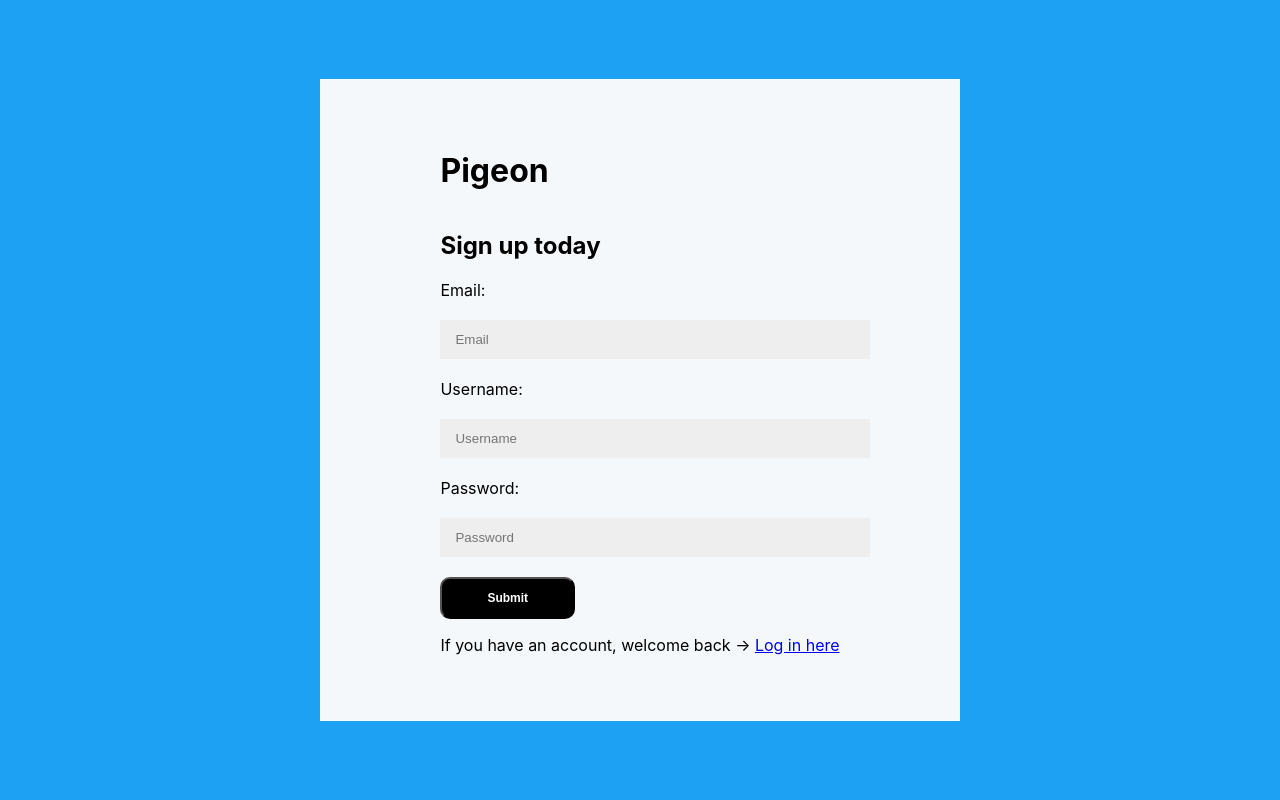
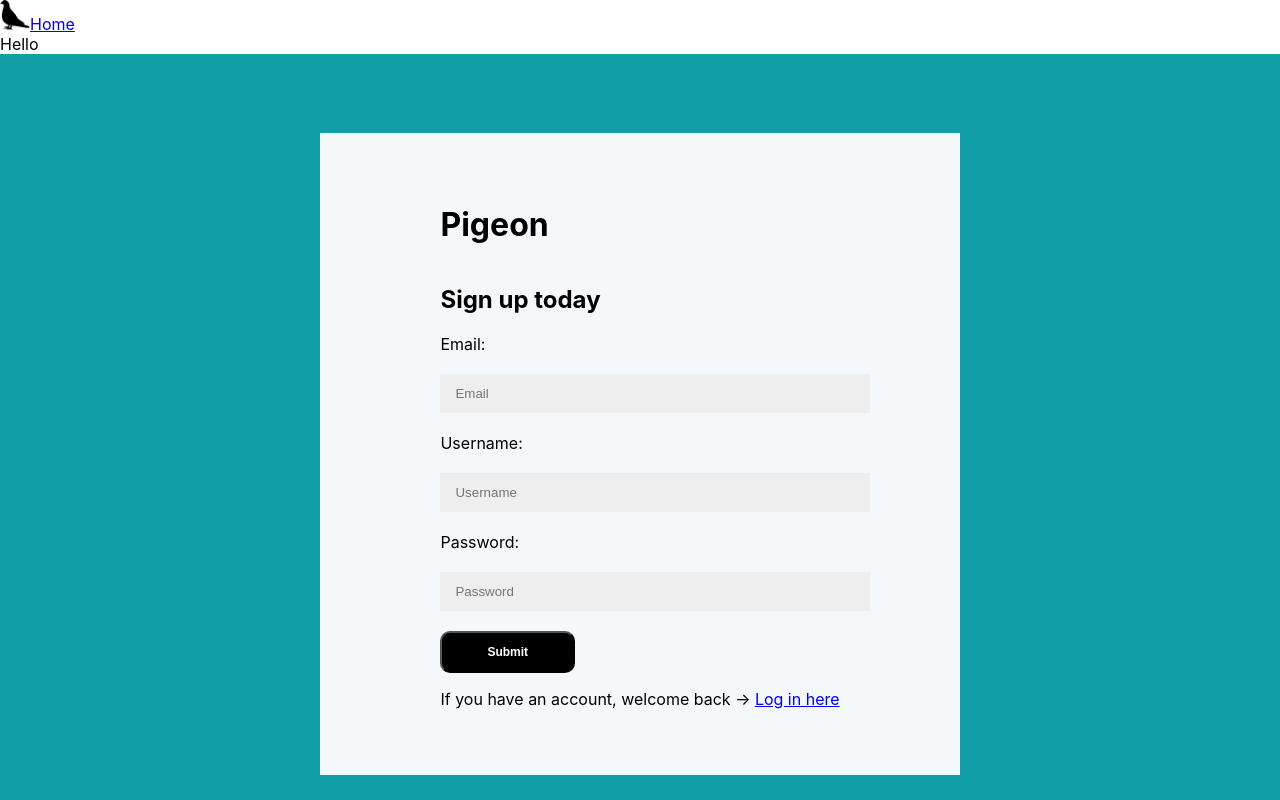
Before and after one commit to AccSandovalCyber/milestone-3-pigeon, a React (Create React App) app: page / in a window 1280 px wide. Shown: the top 800 px of the page. Built offline with nearby package versions, Linux system fonts and the light colour scheme.

Commit message:
adding NavBar

```diff
--- a/package.json
+++ b/package.json
@@ -10,6 +10,7 @@
     "nodemon": "^2.0.22",
     "react": "^18.2.0",
     "react-dom": "^18.2.0",
+    "react-redux": "^8.1.0",
     "react-router-dom": "^6.12.1",
     "react-scripts": "^5.0.1",
     "sass": "^1.63.3",
--- a/src/App.css
+++ b/src/App.css
@@ -1,38 +1,3 @@
-.App {
-  text-align: center;
+body {
+  background-color: ;
 }
-
-.App-logo {
-  height: 40vmin;
-  pointer-events: none;
-}
-
-@media (prefers-reduced-motion: no-preference) {
-  .App-logo {
-    animation: App-logo-spin infinite 20s linear;
-  }
-}
-
-.App-header {
-  background-color: #282c34;
-  min-height: 100vh;
-  display: flex;
-  flex-direction: column;
-  align-items: center;
-  justify-content: center;
-  font-size: calc(10px + 2vmin);
-  color: white;
-}
-
-.App-link {
-  color: #61dafb;
-}
-
-@keyframes App-logo-spin {
-  from {
-    transform: rotate(0deg);
-  }
-  to {
-    transform: rotate(360deg);
-  }
-}
--- a/src/App.js
+++ b/src/App.js
@@ -1,22 +1,23 @@
 import React from 'react'
-import { BrowserRouter as Router, Routes, Route } from "react-router-dom";
+import { BrowserRouter} from "react-router-dom";
 import Home from './pages/Home';
 import CreateUser from './pages/CreateUser';
 import Login from './pages/Login';
 import './style.scss';
+import Navbar from './components/Navbar';
 
 function App() {
   return (
-    <>
-      <Router>
-        <Routes>
-          <Route path="/home" element={<Home />} />
-          <Route path="/" element={<CreateUser />} />
-          <Route path="/createuser" element={<CreateUser />} />
-          <Route path="/login" element={<Login />} />
-        </Routes>
-      </Router>
-    </>
+    <BrowserRouter>
+      <div className="App">
+        <div className="header">
+          <Navbar />
+          <Home />
+          <CreateUser />
+          <Login />
+        </div>
+      </div>
+    </BrowserRouter>
   );
 }
 
--- a/src/components/Navbar.jsx
+++ b/src/components/Navbar.jsx
@@ -0,0 +1,33 @@
+import React from 'react';
+import { Link } from 'react-router-dom';
+import logo from '../pigeon.png';
+import { useDispatch } from 'react-redux';
+
+function NavBar() {
+
+    return (
+        <nav class= "navbar navbar-expand-lg navbar-light bg-light">
+            <div className="navbar-left">
+                <span class="navbar-toggler-icon"></span>
+                <img src={logo} title="Pigeon Logo" width="30" height="30" class="d-inline-block aling-top"/>
+                <Link className="navbar-brand" to="/">Home</Link>
+            </div>
+        </nav>
+    );
+}
+
+export const navForm = ({text, style, _onClick }) => {
+    const _onClickHandler = (event) => {
+        event.preventDefault();
+        _onClick?.(event);
+    };
+
+    return (
+        <button {...style}>
+            <Link href='#' onClick={_onClickHandler}>
+                {text}
+            </Link>
+        </button>
+    );
+};
+export default NavBar;
--- a/src/pages/CreateUser.jsx
+++ b/src/pages/CreateUser.jsx
@@ -1,6 +1,7 @@
 import React from 'react'
 import { useState } from 'react';
 import { Link, useNavigate } from 'react-router-dom';
+import NavBar from '../components/Navbar';
 
 
 const CreateUser = () => {
--- a/src/pages/Login.jsx
+++ b/src/pages/Login.jsx
@@ -43,7 +43,7 @@ const Login = () => {
                     Submit
                 </button>
                 <p>
-                If you do not have an account, -> <Link to="/createuser">Sign up here</Link>
+                If you do not have an account, - <Link to="/createuser">Sign up here</Link>
                 </p>
                 </div>
             </div>
--- a/src/style.scss
+++ b/src/style.scss
@@ -2,7 +2,7 @@
 //https://web.dev/viewport-units/
 //https://usbrandcolors.com/twitter-colors/
 .formContainer {
-    background-color: #1DA1F2;
+    background-color: #119ea6;
     height: 100vh;
     display: flex;
     align-items: center;
```
Also changed, not shown: src/pigeon.png (added), 1 other file (tests, documents, lock files or other folders).
